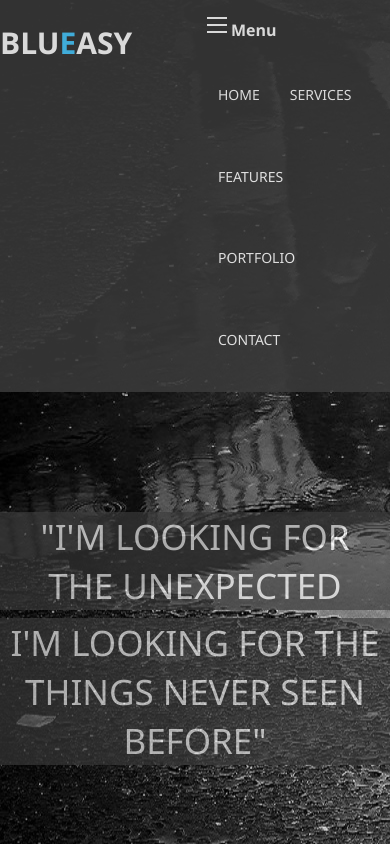
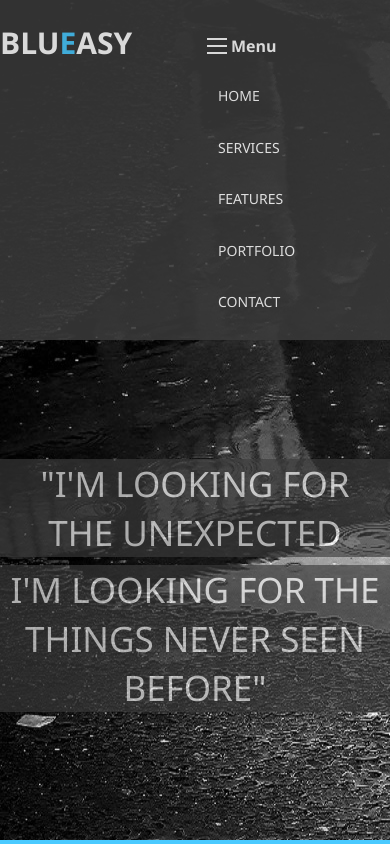
Before and after one commit to Lakshay11/Drupal-Portfolio, a plain HTML site: page index.html in a window 390 px wide. Both pictures are taken after a click on the button 217 px from the left and 25 px from the top of the page. Shown: the top 844 px of the page. Drawn offline with nearby package versions, Linux system fonts and the light colour scheme.

Commit message:
top menu changes for mobile

```diff
--- a/css/app.css
+++ b/css/app.css
@@ -1,3 +1,18 @@
-p{
-	/*font-size: 12px;*/
+@media only screen and (max-width: 600px) {
+  .dallef li a {
+  margin-top: 0;
+  margin-bottom: 0; }
+  .less-top{
+  	margin-top: 0;
+  }
+  .more-top{
+  	margin-top: 26px;
+  }
+  .no-top{
+  	margin-top: 0;
+  }
+  #wrapper #topsec a{
+  	margin-top: 5px;
+  	margin-bottom: 5px;
+  }
 }
--- a/index.html
+++ b/index.html
@@ -22,13 +22,13 @@
 			<section id="topsec">
 
 				<div class="row small-collapse medium-uncollapse">
-					<div class="columns small-6">
+					<div class="columns small-6 large-6">
 						<h1>Blu<span class="highblue">E</span>asy</h1>
 					</div>
-					<div class="columns small-6">
-						<div class="title-bar navmenucolor" data-responsive-toggle="example-animated-menu" data-hide-for="medium">
+					<div class="columns small-4 large-6">
+						<div class="title-bar navmenucolor more-top" data-responsive-toggle="example-animated-menu" data-hide-for="medium">
 							<button class="menu-icon" type="button" data-toggle></button>
-							<div class="title-bar-title createspace">Menu</div>
+							<div class="title-bar-title no-top">Menu</div>
 						</div>
 
 						<div class="top-bar navmenucolor" id="example-animated-menu" data-animate="hinge-in-from-top spin-out">
```
Also changed, not shown: css/style.css (line endings or trailing spaces).
